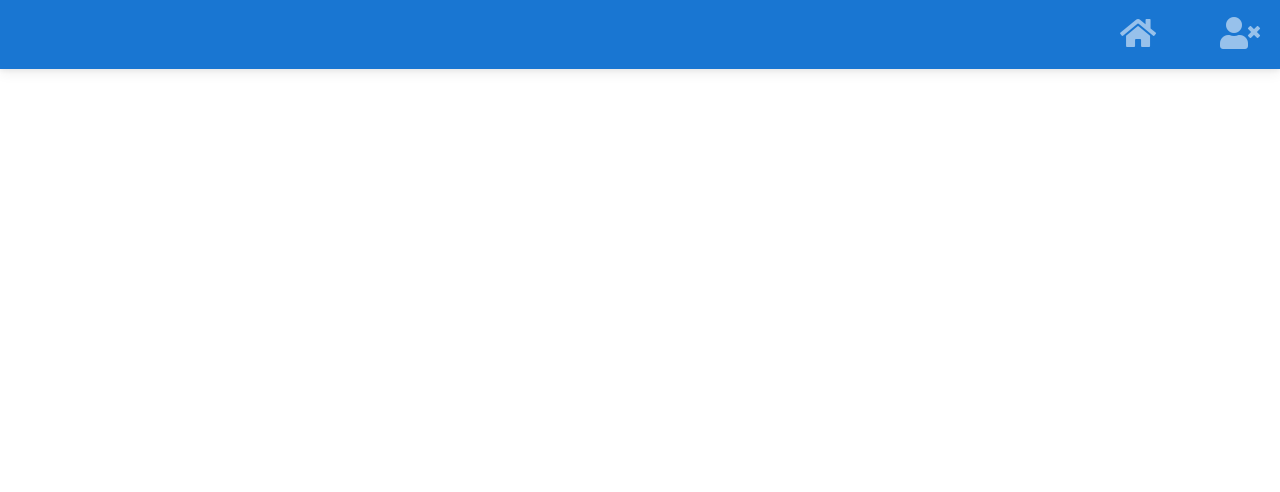
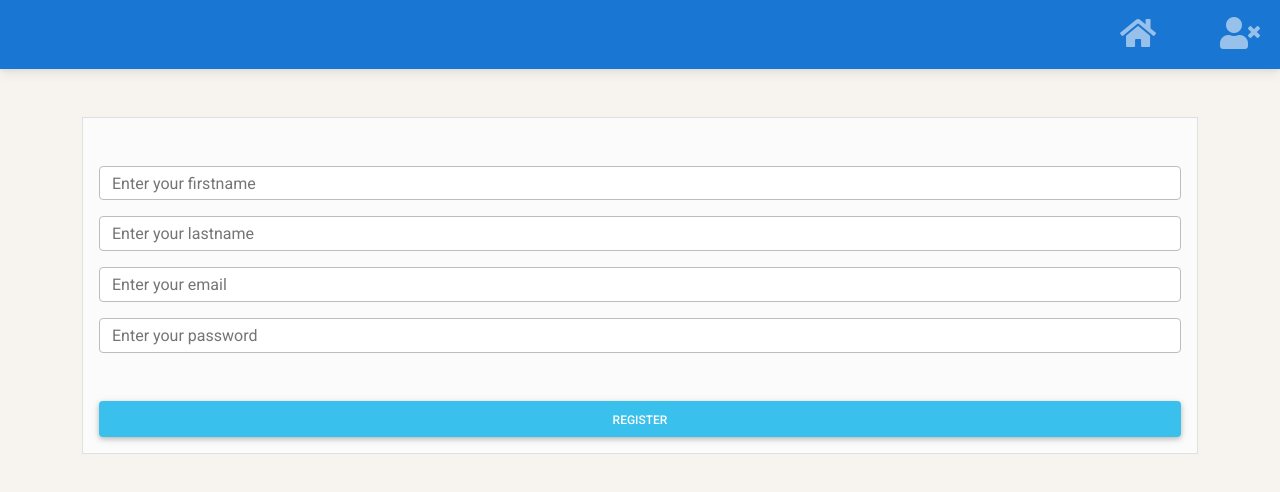
Before and after one commit to Falak2020/javascript2-uppgift, a Vue app in the folder e-commerce/: page /login/register in a window 1280 px wide. Shown: the top 492 px of the page. Built offline with nearby package versions, Linux system fonts and the light colour scheme.

Commit message:
register

```diff
--- a/e-commerce/src/App.vue
+++ b/e-commerce/src/App.vue
@@ -1,5 +1,5 @@
 <template>
-  <div class="bg-light">
+  <div >
     <Appheader />
 
     <router-view/>
@@ -22,5 +22,12 @@ export default {
      padding:0;
     }
    .bg{
-     background-color: #1976D2; }
+     background-color: #1976D2;
+    }
+    html,body{
+      background-color: rgb(247, 243, 238);
+    }
+    .text-color{
+      color: #0D47A1;
+    }
 </style>
--- a/e-commerce/src/components/navbar/header.vue
+++ b/e-commerce/src/components/navbar/header.vue
@@ -13,9 +13,17 @@
        <div class="collapse navbar-collapse " id="navbarNavAltMarkup">
           <div class="navbar-nav ms-auto" >
             <router-link class="nav-link me-5 " aria-current="page" to='/'>  <i class="fas fa-home"></i></router-link>
-            <router-link   class="nav-link" aria-current="page" to='/login'>
+            <!-- <router-link   class="nav-link" aria-current="page" to='/login'>
                <i :class="loginClasses"  @mouseenter="toggle" @click="logout"></i>
-            </router-link>
+            </router-link> -->
+           <div class="dropdown nav-link" >
+            <i class="" :class="loginClasses"  @mouseenter="toggle"
+            id="dropdownMenu2" data-mdb-toggle="dropdown" aria-expanded="false">
+            </i>
+             <ul class="dropdown-menu " aria-labelledby="dropdownMenu2">
+                <li class="dropdown-item" @click="logout()" ><router-link to='/login' >{{status}}</router-link></li>
+            </ul>
+          </div>
         <!-- <router-link class="nav-link" :to="'/new/'+token "> new product</router-link>
         <router-link class="nav-link" aria-current="page" :to="{name:status}" >{{status}}</router-link> -->
           </div>
@@ -30,11 +38,11 @@ import{mapActions, mapGetters} from'vuex'
 export default {
   data(){
     return{
-      status:'login'
+
     }
   },
   computed:{
-    ...mapGetters(['token']),
+    ...mapGetters(['token','status']),
     loginClasses(){
        if(this.token){
          return {
@@ -58,9 +66,6 @@ export default {
        ...mapActions(['logout'])
     }
 
-
-
-
 }
 </script>
 
--- a/e-commerce/src/components/productsList.vue
+++ b/e-commerce/src/components/productsList.vue
@@ -1,10 +1,10 @@
 <template>
 
-    <router-link  :to="{ path: '/details/'+product._id}" class="card">
+    <router-link  :to="{ path: '/details/'+product._id}" class="card hover-shadow text-color">
 
         <img :src="product.image" class="card-img-top" alt="..." style="height:300px"/>
-         <div class="card-body">
-                <h5 class="card-title">{{product.name}}</h5>
+         <div class="card-body ">
+                <h5 class="card-title text-decoration-underline">{{product.name}}</h5>
                 <p class="card-text">
                   {{product.short}}
                 </p>
--- a/e-commerce/src/router/index.js
+++ b/e-commerce/src/router/index.js
@@ -3,6 +3,8 @@ import VueRouter from 'vue-router'
 import Home from '../views/Home.vue'
 import Details from '../views/Details.vue'
 import login from '../views/login.vue'
+import register from '../views/register.vue'
+
 
 
 Vue.use(VueRouter)
@@ -17,6 +19,12 @@ const routes = [
     path: '/login',
     name: 'login',
     component: login
+  },
+
+  {
+    path: '/login/register',
+    name: 'register',
+    component: register
   },
   {
     path: '/Details/:id',
--- a/e-commerce/src/store/index.js
+++ b/e-commerce/src/store/index.js
@@ -3,7 +3,7 @@ import Vuex from 'vuex'
 import productsModule from './modules/productsModule'
 import getOneProduct from './modules/getOneProduct'
 import login from './modules/login'
-
+import register from './modules/register'
 
 Vue.use(Vuex)
 
@@ -17,6 +17,7 @@ export default new Vuex.Store({
   modules: {
     productsModule,
     getOneProduct,
-    login
+    login,
+    register
   }
 })
--- a/e-commerce/src/store/modules/login.js
+++ b/e-commerce/src/store/modules/login.js
@@ -3,22 +3,25 @@ import axios from 'axios'
 export default ({
     state: {
       token:'',
-      error:''
+      error:'',
+      status:'login'
     },
     getters:{
       token: state => state.token,
-      error: state => state.error
-
+      error: state => state.error,
+      status:state=> state.status
     },
     mutations: {
       GET_TOKEN(state,token) {
-        state.token = token
+        state.token = token,
+        state.status = 'logout'
         },
       GET_ERROR(state) {
         state.error = 'Incorrect email or password'
         },
       DELETE_TOKEN(state) {
-        state.token=''
+        state.token='' ,
+        state.status='login'
       }
     },
     actions: {
--- /dev/null
+++ b/e-commerce/src/store/modules/register.js
@@ -0,0 +1,44 @@
+import axios from 'axios'
+
+export default ({
+    state: {
+     result:'',
+     errormsg:''
+    },
+    getters:{
+     result:state=>state.result,
+    errormsg:state=>state.errormsg
+    },
+    mutations: {
+      RESULT_TRUE:(state,message)=>{
+          state.result=message
+      },
+      ERROR_USER:state=>{
+          state.errormsg='Fel to create the user'
+          console.log(state.errormsg)
+      },
+      CLEAR_VALUE:state=>{
+          state.result=''
+          state.errormsg=''
+      }
+    },
+    actions: {
+      registerUser:({commit},user)=>{
+             axios.post('http://localhost:9999/api/users/register',{
+              firstName:user.firstName,
+              lastName:user.lastName,
+              email:user.email,
+              password:user.password
+            })
+            .then(response=>{
+                commit('RESULT_TRUE',response.data.message)
+            })
+            . catch (()=>commit('ERROR_USER'))
+          },
+          clearValue:({commit})=>{
+             commit('CLEAR_VALUE')
+        }
+
+    }
+
+  })
--- a/e-commerce/src/views/login.vue
+++ b/e-commerce/src/views/login.vue
@@ -1,18 +1,23 @@
 <template>
   <div class="container">
-     <h5 class="my-5">Welcome to our e-commerce website, please enter your user information</h5>
+    <div v-if="!token">
+      <h5 class="my-5">Welcome to our e-commerce website, please enter your user information</h5>
 
-       <div v-if="!token">
-          <h3>Log in</h3>
+
+          <h3 class="text-color">Log in</h3>
           <form class=" p-3 border bg-white "  @submit.prevent="loginUser" >
             <input type="text"  v-model="email" class="mt-3 form-control" placeholder="Enter your email">
             <input type="password"  v-model="password" class="mt-3 form-control" placeholder="Enter your password">
             <button  type="submit" class="btn btn-info form-control mt-5 text-white text-uppercase mb-3">Log in</button>
          </form>
-       </div>
-       <div v-else class="text-success"><h2>The authenticatin is successful</h2></div>
+         <div class="mt-5 text-center">
+          New user: <router-link to='/login/register'>register</router-link>
+        </div>
+    </div>
+     <div v-else class="text-success text-center mt-5"><h2>The authenticatin is successful</h2></div>
 
         <small class="text-danger">{{error}}</small>
+
     </div>
 </template>
 
--- /dev/null
+++ b/e-commerce/src/views/register.vue
@@ -0,0 +1,50 @@
+<template>
+  <div class="container" >
+      <div  ref="form" class="text-center text-success border bg-light mt-5" >
+            <form class="container mt-3  p-3"  @submit.prevent="newUser" >
+               <input type="text" v-model="user.firstName" class="mt-3 form-control" placeholder="Enter your firstname">
+               <input type="text" v-model="user.lastName" class="mt-3 form-control" placeholder="Enter your lastname">
+               <input type="text" v-model="user.email" class="mt-3 form-control" placeholder="Enter your email">
+               <input type="password" v-model="user.password" class="mt-3 form-control" placeholder="Enter your password">
+               <button  type="submit" class="btn btn-info form-control mt-5 text-white text-uppercase">register</button>
+           </form>
+       </div>
+       <small class="text-danger" v-if="errormsg">{{errormsg}}</small>
+       <h5 class="text-success" v-else>{{result}}</h5>
+  </div>
+</template>
+
+<script>
+import{mapActions,mapGetters} from'vuex'
+export default {
+  data(){
+    return{
+      user:{
+        firstName:'',
+        lastName:'',
+        email:'',
+        password:''
+      }
+    }
+  },
+  computed:{
+    ...mapGetters(['result','errormsg'])
+  },
+  methods:{
+
+...mapActions(['registerUser','clearValue']),
+   newUser(){
+     this.registerUser(this.user)
+     this.user=''
+   }
+  },
+  destroyed(){
+    this.clearValue()
+  }
+
+}
+</script>
+
+<style>
+
+</style>
```
Also changed, not shown: e-commerce/src/views/logut.vue (deleted, +0 -15 lines), 1 other file (tests, documents, lock files or other folders).
